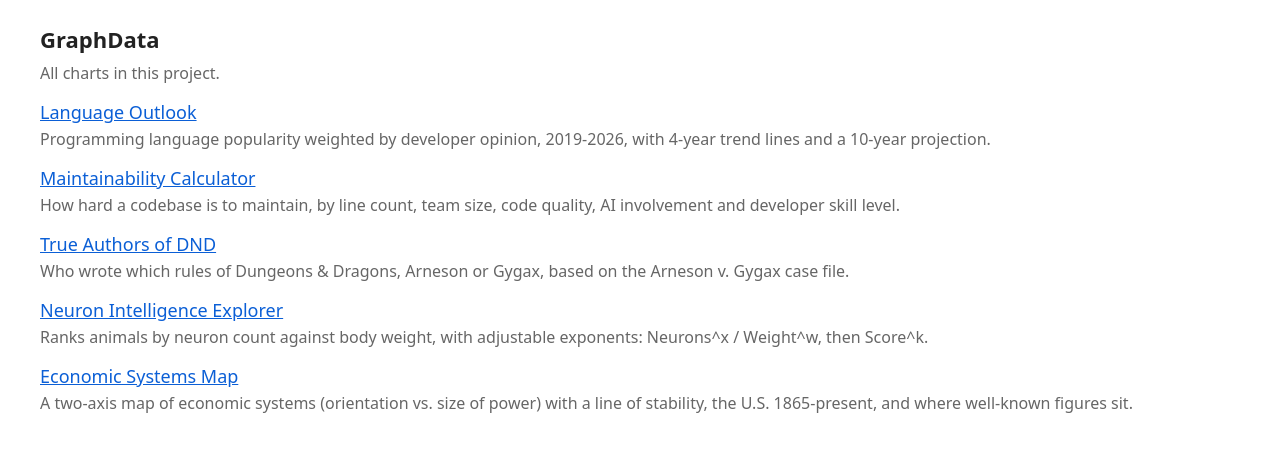
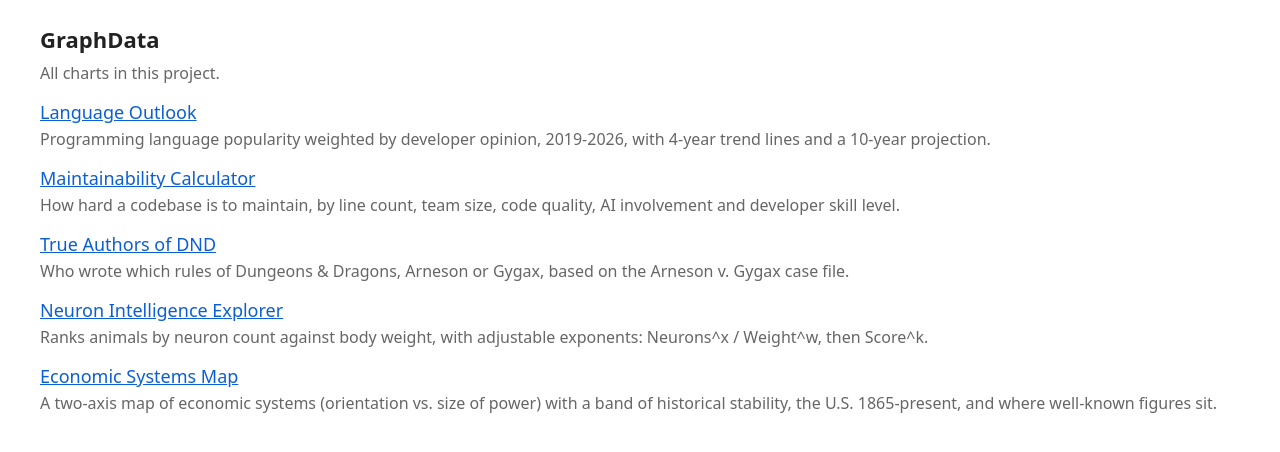
Before and after one commit to nathanphoffman/GraphData, a React (Vite) app: page /#/ in a window 1280 px wide. Shown: the top 452 px of the page. Built offline with nearby package versions, Linux system fonts and the light colour scheme.

Commit message:
adjusted historical stability line

```diff
--- a/data/economic-systems-map.json
+++ b/data/economic-systems-map.json
@@ -98,7 +98,7 @@
     }
   ],
   "stability": {
-    "label": "Line of Stability",
+    "label": "Historical Stability",
     "from": [
       0,
       0.5
--- a/src/charts/economic-systems-map/EconomicSystemsMap.tsx
+++ b/src/charts/economic-systems-map/EconomicSystemsMap.tsx
@@ -63,6 +63,7 @@
     .map(([x, y]) => `${toX(x)},${toY(y)}`)
     .join(" ");
   const angle = (Math.atan2(toY(y2) - toY(y1), toX(x2) - toX(x1)) * 180) / Math.PI;
+  const labelBoxW = stability.label.length * 7.6 + 16;
   const labelX = 1.0;
   const labelY = y1 + ((y2 - y1) * (labelX - x1)) / (x2 - x1);
 
@@ -147,7 +148,7 @@
         <line x1={toX(x1)} y1={toY(y1)} x2={toX(x2)} y2={toY(y2)} stroke={COLORS.stability} strokeWidth={1} strokeOpacity={0.35} />
         </g>
         <g transform={`translate(${toX(labelX)} ${toY(labelY)}) rotate(${angle})`}>
-          <rect x={-50} y={-11} width={100} height={22} rx={6} fill="#fff" fillOpacity={0.9} />
+          <rect x={-labelBoxW / 2} y={-11} width={labelBoxW} height={22} rx={6} fill="#fff" fillOpacity={0.9} />
           <text textAnchor="middle" y={5} fontSize={13} fontWeight={700} fill={COLORS.stability}>
             {stability.label}
           </text>
--- a/src/charts/registry.ts
+++ b/src/charts/registry.ts
@@ -49,7 +49,7 @@
     id: "economic-systems-map",
     title: "Economic Systems Map",
     description:
-      "A two-axis map of economic systems (orientation vs. size of power) with a line of stability, the U.S. 1865-present, and where well-known figures sit.",
+      "A two-axis map of economic systems (orientation vs. size of power) with a band of historical stability, the U.S. 1865-present, and where well-known figures sit.",
     component: EconomicSystemsMap,
   },
 ];
```
